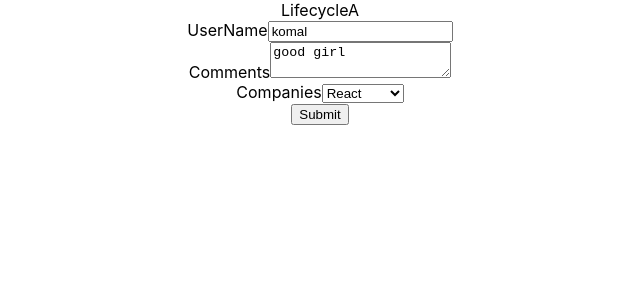
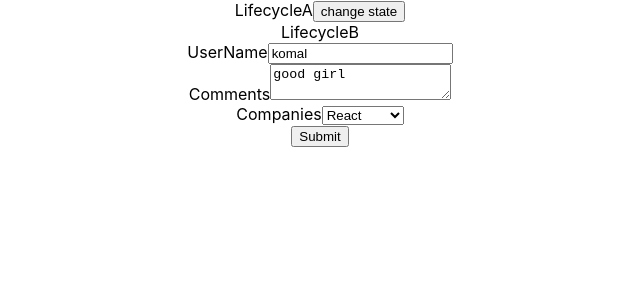
Before and after one commit to komal-jaiswal/ReactJS, a React (Create React App) app: page / in a window 1280 px wide. Shown: the top 300 px of the page, without its empty margins (320-960 px from the left). Built offline with nearby package versions, Linux system fonts and the light colour scheme.

Commit message:
updating lifecycyle methods

```diff
--- /dev/null
+++ b/src/components/LifecycleB.js
@@ -0,0 +1,38 @@
+import React, { Component } from 'react'
+
+class LifecycleB extends Component {
+
+    constructor(props) {
+        super(props)
+        this.state = {
+            name: 'komal'
+        }
+        console.log("LifecycleB constructor initialized")
+    }
+    static getDerivedStateFromProps(props, state) {
+        console.log("LifecycleB getDerivedStateFromProps")
+        return null;
+    }
+    componentDidMount() {
+        console.log("LifecycleB componentDidMount")
+    }
+    shouldComponentUpdate() {
+        console.log("LifecycleB shouldComponentUpdate")
+        return true
+    }
+    getSnapshotBeforeUpdate(prevprops, prevstate) {
+        console.log('LifecycleB getSnapshotBeforeUpdate')
+        return null
+    }
+
+    componentDidUpdate(preprops, prevstate, snapshot) {
+        console.log("LifecycleB componentDidUpdate")
+    }
+    render() {
+        console.log("LifecycleB render")
+        return <div>LifecycleB</div>
+    }
+
+}
+
+export default LifecycleB
--- a/src/components/LifecysyleA.js
+++ b/src/components/LifecysyleA.js
@@ -1,4 +1,5 @@
 import React, { Component } from 'react'
+import LifecycleB from './LifecycleB'
 
 class LifecycleA extends Component {
 
@@ -7,18 +8,41 @@ class LifecycleA extends Component {
         this.state = {
             name: 'komal'
         }
-        console.log("constructor initialized")
+        console.log("LifecycleA constructor initialized")
     }
     static getDerivedStateFromProps(props, state) {
         console.log("LifecycleA getDerivedStateFromProps")
         return null;
     }
+    shouldComponentUpdate() {
+        console.log("LifecycleA shouldComponentUpdate")
+        return true
+    }
     componentDidMount() {
         console.log("LifecycleA componentDidMount")
     }
+    changeHandler=()=>{
+        this.setState({
+            name:"Codevolution"
+        })
+    }
     render() {
         console.log("LifecycleA render")
-        return <div>LifecycleA</div>
+        return (
+            <div>LifecycleA
+                <button onClick={this.changeHandler}>change state</button>
+                <LifecycleB></LifecycleB>
+            </div>
+        )
+    }
+
+    getSnapshotBeforeUpdate(prevprops, prevstate) {
+        console.log('LifecycleA getSnapshotBeforeUpdate')
+        return null
+    }
+
+    componentDidUpdate(preprops, prevstate, snapshot) {
+        console.log("LifecycleA componentDidUpdate")
     }
 
 }
```
